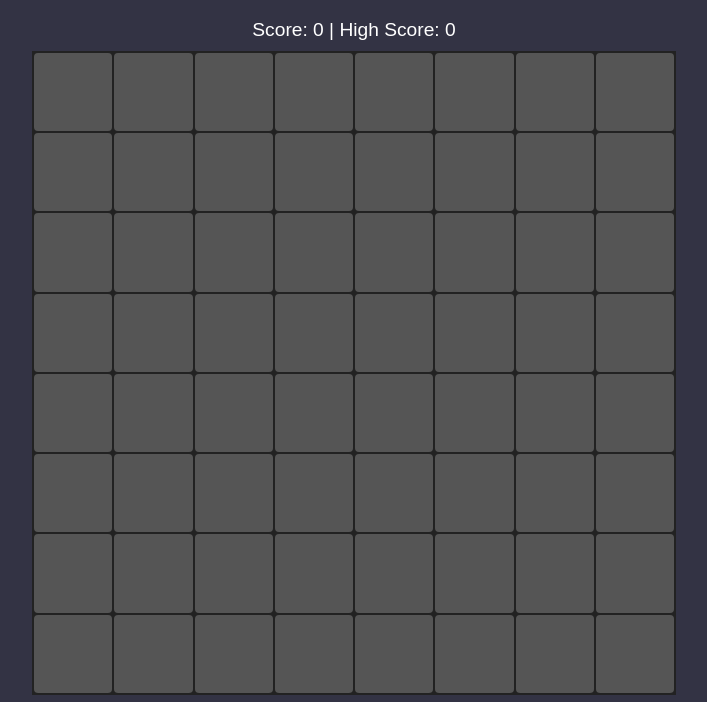
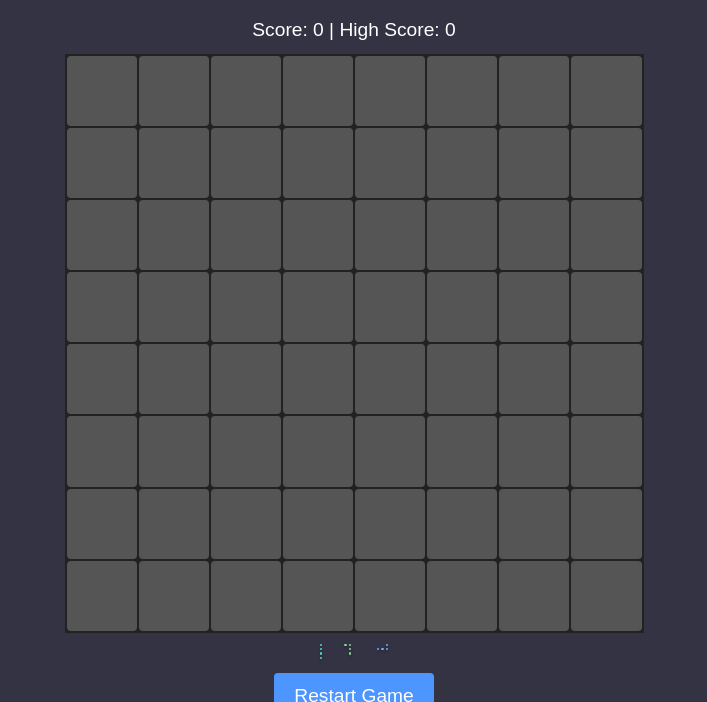
Before and after one commit to PaulNLNL/Blocks4Thijs, a plain HTML site: page index.html in a window 1280 px wide. Shown: the part 71-773 px from the top of the page, without its empty margins (286-993 px from the left). Drawn offline with Linux system fonts and the light colour scheme.

Commit message:
Update index.html

```diff
--- a/index.html
+++ b/index.html
@@ -4,7 +4,7 @@
   <meta charset="UTF-8">
   <title>Thijs Blocks</title>
   <style>
-    /* Reset and disable scrolling/touch callout */
+    /* Reset, disable scrolling and selection */
     html, body {
       margin: 0;
       padding: 0;
@@ -15,7 +15,7 @@
       user-select: none;
       height: 100%;
     }
-    /* Layout: header at top, main grows, footer at bottom */
+    /* Layout: header at top, main fills remaining space, footer at bottom */
     body {
       display: flex;
       flex-direction: column;
@@ -32,23 +32,22 @@
       flex: 1 1 auto;
       display: flex;
       flex-direction: column;
+      align-items: center;
       justify-content: center;
-      align-items: center;
+      overflow: hidden;
     }
     footer {
       flex: 0 0 auto;
       text-align: center;
       padding: 10px;
     }
-    /* Score area in header */
+    /* Score area */
     #score {
       font-size: 1.2rem;
       margin-top: 5px;
     }
-    /* Responsive board: square, maximized within viewport */
+    /* Board: initially empty—size will be set dynamically */
     #board {
-      width: calc(min(90vw, 80vh));
-      height: calc(min(90vw, 80vh));
       display: grid;
       grid-template-columns: repeat(8, 1fr);
       grid-gap: 2px;
@@ -62,7 +61,7 @@
       background-color: #555;
       border-radius: 4px;
     }
-    /* Flash animation for cleared rows/columns */
+    /* Flash animation for cleared lines */
     .flash {
       animation: flashAnim 300ms;
     }
@@ -71,13 +70,13 @@
       50% { background-color: #fff; }
       100% { background-color: #555; }
     }
-    /* Shapes container (below board) */
+    /* Shapes container */
     #shapes-container {
       margin-top: 10px;
       display: flex;
+      flex-wrap: wrap;
       justify-content: center;
       gap: 20px;
-      flex-wrap: wrap;
     }
     .shape {
       background-color: transparent;
@@ -86,7 +85,6 @@
     }
     .shape.draggable { cursor: grab; }
     .shape:active { cursor: grabbing; }
-    /* The individual block cells inside shapes – size will be set via JS */
     .shape-cell {
       display: inline-block;
       border-radius: 4px;
@@ -95,7 +93,7 @@
                   0 1px 2px rgba(0,0,0,0.2);
       margin: 1px;
     }
-    /* Brighter color palette with 3D bevel (applied for board cells and preview) */
+    /* Color palette with 3D bevel (for board cells and previews) */
     .color1 { background-color: #FF6B6B; border: 1px solid rgba(255,255,255,0.2);
               box-shadow: inset 0 -3px 5px rgba(0,0,0,0.4), 0 2px 3px rgba(0,0,0,0.3); }
     .color2 { background-color: #FFD93D; border: 1px solid rgba(255,255,255,0.2);
@@ -110,7 +108,7 @@
               box-shadow: inset 0 -3px 5px rgba(0,0,0,0.4), 0 2px 3px rgba(0,0,0,0.3); }
     .color7 { background-color: #2EC4B6; border: 1px solid rgba(255,255,255,0.2);
               box-shadow: inset 0 -3px 5px rgba(0,0,0,0.4), 0 2px 3px rgba(0,0,0,0.3); }
-    /* Preview blocks on board – will use dynamically computed size */
+    /* Preview blocks */
     .preview-block {
       position: absolute;
       opacity: 0.6;
@@ -119,13 +117,11 @@
                   0 2px 3px rgba(0,0,0,0.3);
       pointer-events: none;
     }
-    .preview-block.invalid {
-      border-color: red;
-    }
-    /* Restart button in footer */
+    .preview-block.invalid { border-color: red; }
+    /* Restart button */
     #restartButton {
-      padding: 8px 16px;
-      font-size: 1rem;
+      padding: 12px 20px;
+      font-size: 1.2rem;
       border: none;
       border-radius: 4px;
       background-color: #4D96FF;
@@ -133,9 +129,7 @@
       cursor: pointer;
       transition: background-color 0.2s;
     }
-    #restartButton:hover {
-      background-color: #3B7DDD;
-    }
+    #restartButton:hover { background-color: #3B7DDD; }
   </style>
 </head>
 <body>
@@ -155,10 +149,9 @@
   </footer>
 
   <script>
-    // Prevent default touchmove (for mobile) so the page does not scroll.
+    // Prevent default touchmove to stop page scrolling.
     document.addEventListener('touchmove', e => e.preventDefault(), { passive: false });
 
-    // Constants for grid and gap
     const NUM_CELLS = 8, GAP = 2;
     const board = [];
     let score = 0, highScore = 0;
@@ -169,7 +162,7 @@
     const scoreValue = document.getElementById('scoreValue');
     const highScoreValue = document.getElementById('highScoreValue');
 
-    // Our SHAPES array (same as before)
+    // Same SHAPES array as before
     const SHAPES = [
       { blocks: [[1]], color: 'color1' },
       { blocks: [[1,1]], color: 'color2' },
@@ -199,7 +192,7 @@
       }
     }
 
-    // Create board cells (the grid cells are created by CSS Grid, but we add divs with id)
+    // Create board cells
     for (let r = 0; r < NUM_CELLS; r++) {
       for (let c = 0; c < NUM_CELLS; c++) {
         const cell = document.createElement('div');
@@ -222,9 +215,25 @@
     generateShapes();
     document.getElementById('restartButton').addEventListener('click', resetGame);
 
-    // Utility: compute current cell size (based on board's computed width)
+    // Adjust layout on load, resize, and orientation change
+    function adjustLayout() {
+      const header = document.querySelector('header');
+      const footer = document.querySelector('footer');
+      const main = document.querySelector('main');
+      // Set main height to fill available viewport
+      main.style.height = (window.innerHeight - header.offsetHeight - footer.offsetHeight) + "px";
+      // Let board size be the smaller of main width or (main height minus shapes container height and a 20px margin)
+      const shapesHeight = shapesContainer.offsetHeight || 100;
+      const boardSize = Math.min(main.clientWidth, main.clientHeight - shapesHeight - 20);
+      boardDiv.style.width = boardSize + "px";
+      boardDiv.style.height = boardSize + "px";
+    }
+    window.addEventListener('resize', adjustLayout);
+    window.addEventListener('orientationchange', adjustLayout);
+    adjustLayout();
+
+    // Returns current computed cell size (accounting for gaps)
     function getCellSize() {
-      // boardDiv.offsetWidth equals the board's width (which we set via CSS)
       return (boardDiv.offsetWidth - (NUM_CELLS - 1) * GAP) / NUM_CELLS;
     }
 
@@ -234,7 +243,6 @@
       const shapeId = e.dataTransfer.getData('text');
       const shapeObj = window.currentShapes[shapeId];
       if (!shapeObj) return;
-      // Determine drop cell from event target's id
       const parts = e.target.id.split('-');
       const row = parseInt(parts[1]), col = parseInt(parts[2]);
       if (canPlaceShape(row, col, shapeObj)) {
@@ -271,8 +279,7 @@
           if (blocks[r][c] === 1) {
             const br = row + r, bc = col + c;
             board[br][bc] = shapeObj.color;
-            const cellDiv = document.getElementById(`cell-${br}-${bc}`);
-            cellDiv.classList.add(shapeObj.color);
+            document.getElementById(`cell-${br}-${bc}`).classList.add(shapeObj.color);
           }
         }
       }
@@ -280,7 +287,6 @@
       score += placedCount;
     }
 
-    // Flash animation for full rows/columns
     function checkAndClearLines() {
       for (let r = 0; r < NUM_CELLS; r++) {
         if (board[r].every(cell => cell !== 0)) {
@@ -321,7 +327,6 @@
     function updateScore() { scoreValue.textContent = score; }
     function updateHighScore() { highScoreValue.textContent = highScore; }
 
-    // Generate three random shapes
     function generateShapes() {
       window.currentShapes = {};
       for (let i = 0; i < 3; i++) {
@@ -334,7 +339,6 @@
       }
     }
 
-    // Render shape for the shapes container. Their block size is set relative to board cell size.
     function renderShape(shapeObj, shapeId) {
       const shapeDiv = document.createElement('div');
       shapeDiv.className = 'shape draggable';
@@ -353,12 +357,12 @@
         currentDraggingShape = null;
         currentDraggingId = null;
       });
-      // Add touch event handlers for mobile
+      // Touch event handlers for mobile
       shapeDiv.addEventListener("touchstart", onTouchStart, false);
       shapeDiv.addEventListener("touchmove", onTouchMove, false);
       shapeDiv.addEventListener("touchend", onTouchEnd, false);
 
-      // Compute shape cell size: 0.625 of board cell size
+      // Use 62.5% of board cell size for shape blocks
       const shapeCellSize = getCellSize() * 0.625;
       const blocks = shapeObj.blocks;
       for (let r = 0; r < blocks.length; r++) {
@@ -381,7 +385,7 @@
       return shapeDiv;
     }
 
-    // --- Mobile touch event handlers ---
+    // --- Mobile Touch Handlers ---
     function onTouchStart(e) {
       e.preventDefault();
       currentDraggingShape = window.currentShapes[e.currentTarget.id];
@@ -432,7 +436,6 @@
     }
     // --- End Mobile Handlers ---
 
-    // Create preview overlay on board using computed cell size
     function updatePreview(startRow, startCol) {
       clearPreview();
       if (!currentDraggingShape) return;
@@ -472,10 +475,10 @@
         default: return '#ffffff';
       }
     }
-    // Restart game: update high score if needed, clear board, reset score, and generate new shapes.
     function resetGame() {
       if (score > highScore) { highScore = score; updateHighScore(); }
-      score = 0; updateScore();
+      score = 0;
+      updateScore();
       for (let r = 0; r < NUM_CELLS; r++) {
         for (let c = 0; c < NUM_CELLS; c++) {
           board[r][c] = 0;
```
